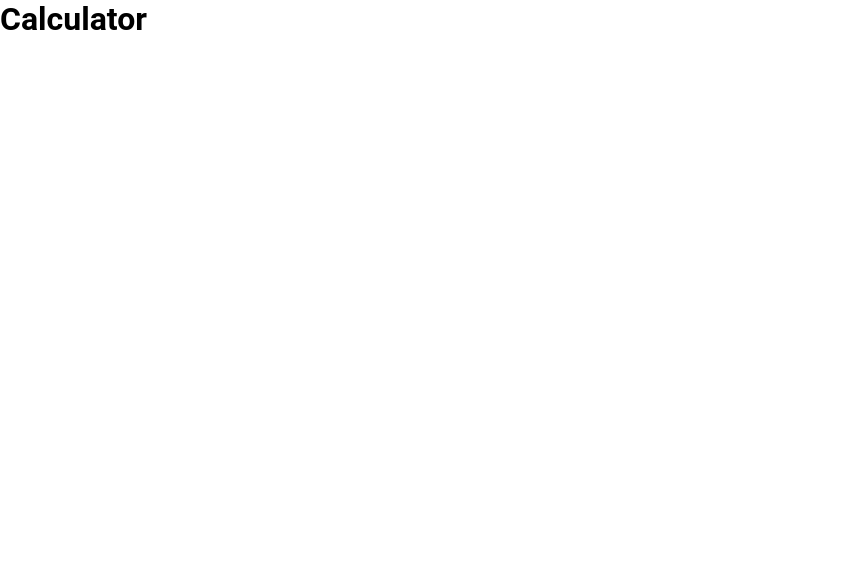
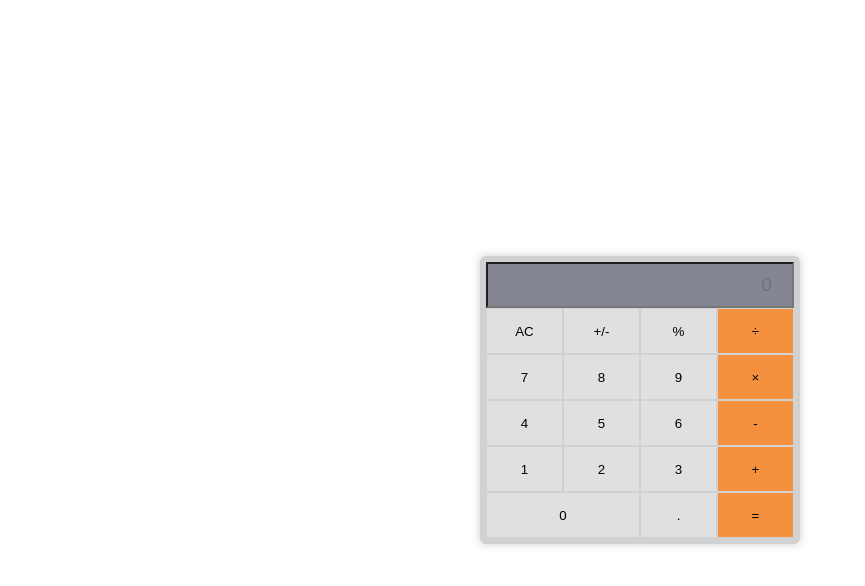
Before and after one commit to oyhpnayiaw-as-micronaut/math-magicians, a React (Create React App) app: page / in a window 1280 px wide. Shown: the top 586 px of the page, without its empty margins (0-865 px from the left). Built offline with nearby package versions, Linux system fonts and the light colour scheme.

Commit message:
Finish Calculator component

```diff
--- /dev/null
+++ b/src/App.js
@@ -0,0 +1,5 @@
+import Calculator from './components/Calculator';
+
+const App = () => <Calculator />;
+
+export default App;
--- a/src/components/Calculator.css
+++ b/src/components/Calculator.css
@@ -0,0 +1,45 @@
+.calculator {
+  flex: 1;
+  display: grid;
+  place-items: center;
+}
+
+.calculator-inner {
+  width: 320px;
+  background: #d1d1d1;
+  border-radius: 6px;
+  box-shadow: 0 0 10px rgba(0, 0, 0, 0.2);
+  display: grid;
+  padding: 6px;
+  grid-template: repeat(6, 1fr) / repeat(4, 1fr);
+}
+
+.calculator-input {
+  grid-column: 1 / 5;
+  background: #858693;
+  padding: 10px 20px;
+  font-size: 1.2rem;
+  text-align: right;
+  color: white;
+}
+
+.calculator-button {
+  background-color: #e0e0e0;
+  border: 0.5px solid #d1d1d1;
+}
+
+.calculator-button:hover {
+  opacity: 0.8;
+}
+
+.calculator-button:nth-of-type(4n) {
+  background-color: #f5913e;
+}
+
+.calculator-button:nth-of-type(19) {
+  background-color: #f5913e;
+}
+
+.calculator-button:nth-of-type(17) {
+  grid-column: 1 / 3;
+}
--- a/src/components/Calculator.js
+++ b/src/components/Calculator.js
@@ -1,12 +1,39 @@
 import React from 'react';
 import './Calculator.css';
 
-const Calculator = (props) => {
-  console.log(props);
+const Calculator = () => {
+  const buttons = [
+    'AC',
+    '+/-',
+    '%',
+    '÷',
+    '7',
+    '8',
+    '9',
+    '×',
+    '4',
+    '5',
+    '6',
+    '-',
+    '1',
+    '2',
+    '3',
+    '+',
+    '0',
+    '.',
+    '=',
+  ];
 
   return (
-    <div>
-      <h1>Calculator</h1>
+    <div className="calculator">
+      <div className="calculator-inner">
+        <input type="text" placeholder="0" className="calculator-input" />
+        {buttons.map((button) => (
+          <button key={button} type="button" className="calculator-button">
+            {button}
+          </button>
+        ))}
+      </div>
     </div>
   );
 };
--- a/src/index.css
+++ b/src/index.css
@@ -12,10 +12,16 @@ button {
 }
 
 body {
-  margin: 0;
   font-family: 'Roboto', sans-serif;
   -webkit-font-smoothing: antialiased;
   -moz-osx-font-smoothing: grayscale;
+}
+
+#root {
+  display: flex;
+  flex-direction: column;
+  align-items: center;
+  justify-content: center;
   min-height: 100vh;
   min-width: 100vw;
 }
--- a/src/index.js
+++ b/src/index.js
@@ -1,13 +1,13 @@
 import React from 'react';
 import ReactDOM from 'react-dom/client';
 import './index.css';
-import Calculator from './components/Calculator';
+import App from './App';
 import reportWebVitals from './reportWebVitals';
 
 const root = ReactDOM.createRoot(document.getElementById('root'));
 root.render(
   <React.StrictMode>
-    <Calculator />
+    <App />
   </React.StrictMode>,
 );
 
```
